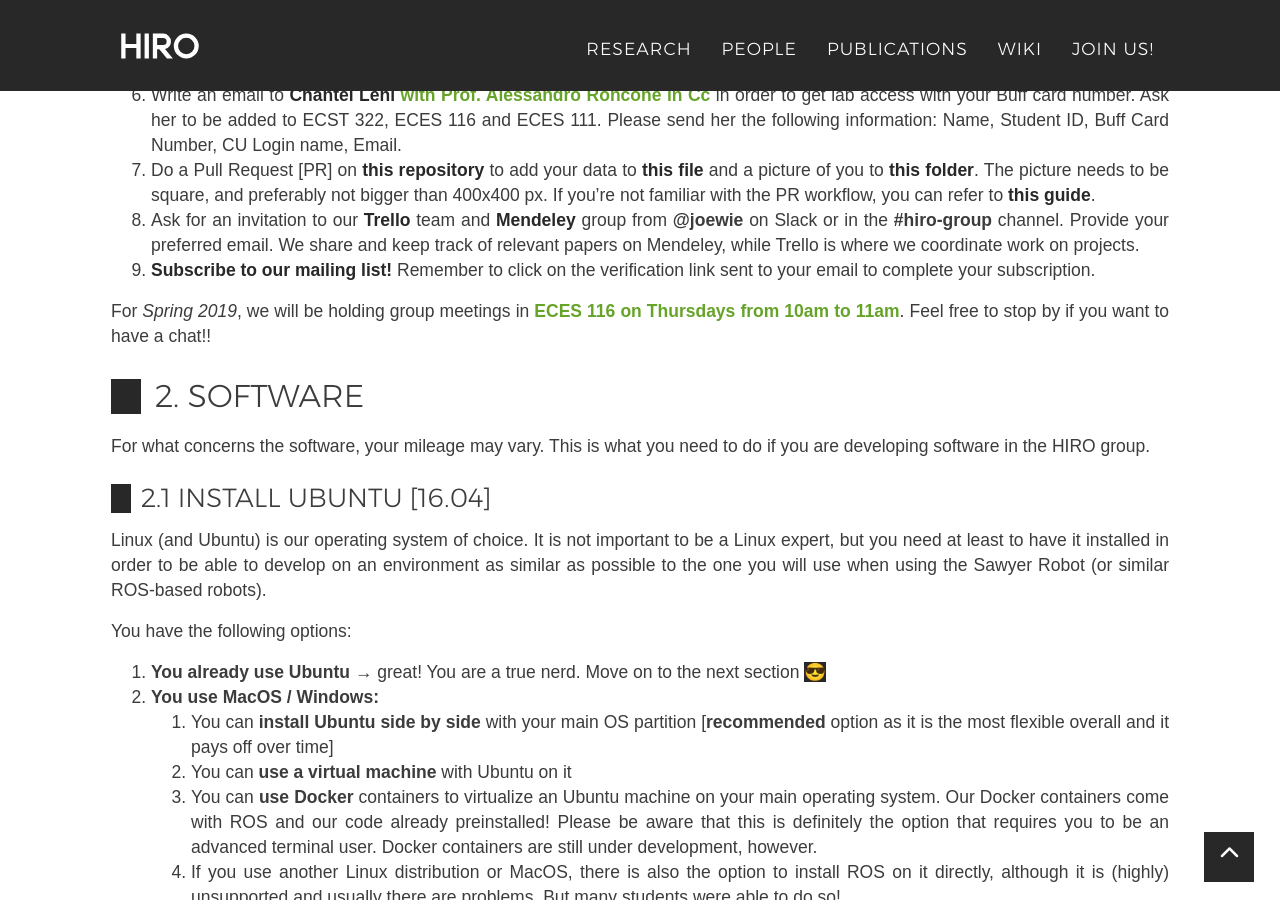
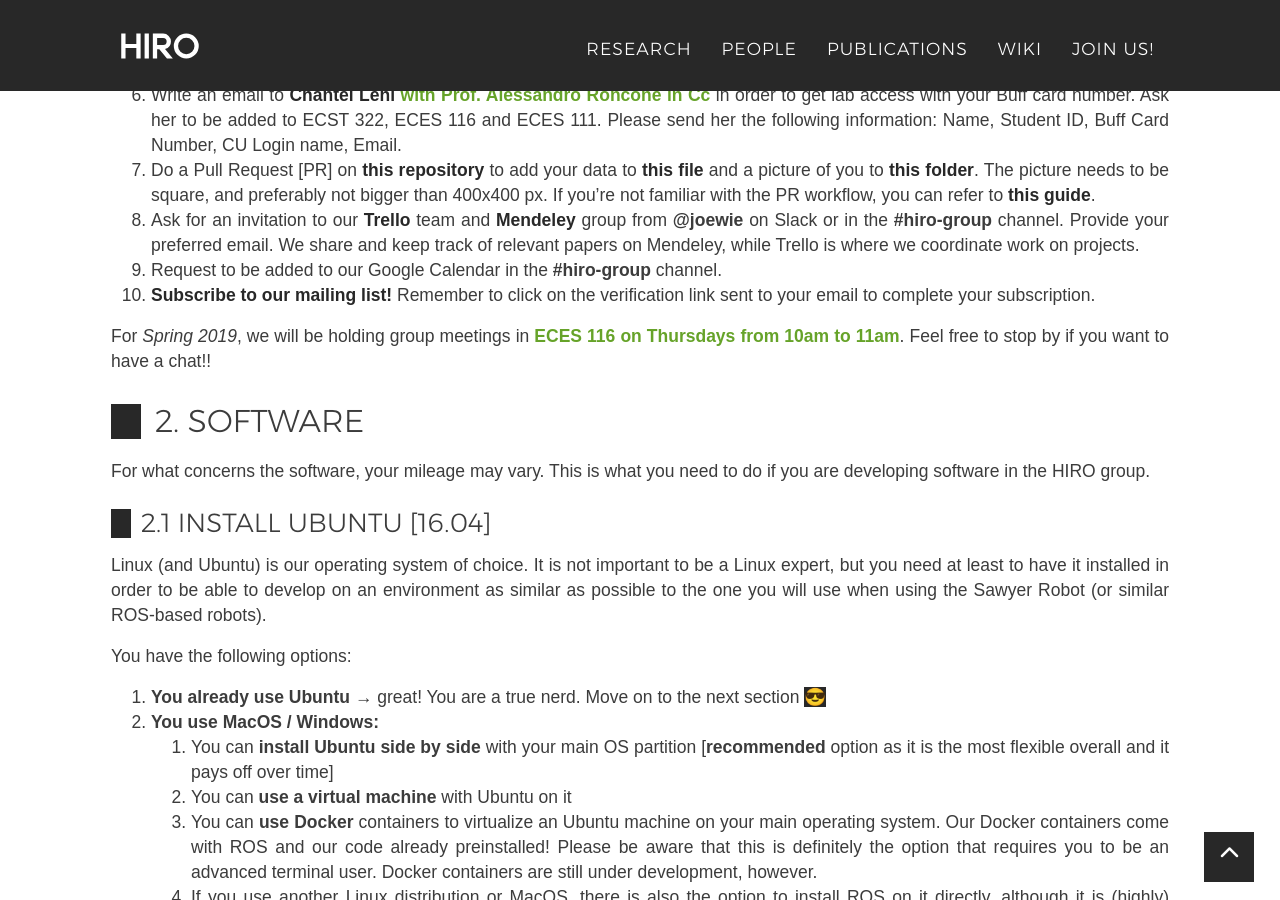
Before and after one commit to HIRO-group/HIRO-group.github.io, a Jekyll site: the page built from _posts/wiki/2019-03-07-new-HIRO-member.md, in a window 1280 px wide and 900 px high, scrolled down 887 px. Built offline with Jekyll 4.4.1, drawn with Linux system fonts in a browser that asks for light colours; nearby versions of some CDN libraries; emoji names are drawn with the system emoji font; some web fonts are replaced.

Commit message:
Add instructions for Google Calendar to new member page

```diff
--- a/_posts/wiki/2019-03-03-new-HIRO-member.md
+++ b/_posts/wiki/2019-03-07-new-HIRO-member.md
@@ -23,7 +23,8 @@ The following is a list of things to do if you are new to the {{ site.title }}.
  6. Write an email to [Chantel Lehl](mailto:chantel.lehl@colorado.edu) **with Prof. Alessandro Roncone in Cc**{:.color-banner} in order to get lab access with your Buff card number. Ask her to be added to ECST 322, ECES 116 and ECES 111. Please send her the following information: Name, Student ID, Buff Card Number, CU Login name, Email.
  7. Do a Pull Request [PR] on [this repository](https://github.com/HIRO-group/HIRO-group.github.io) to add your data to [this file](https://github.com/HIRO-group/HIRO-group.github.io/blob/master/_data/people.yml) and a picture of you to [this folder](https://github.com/HIRO-group/HIRO-group.github.io/tree/master/img/people). The picture needs to be square, and preferably not bigger than 400x400 px. If you're not familiar with the PR workflow, you can refer to [this guide](https://github.com/HIRO-group/HIRO-group.github.io/blob/master/CONTRIBUTING.md).
  8. Ask for an invitation to our [Trello](https://trello.com) team and [Mendeley](https://www.mendeley.com) group from **@joewie** on Slack or in the **#hiro-group** channel. Provide your preferred email. We share and keep track of relevant papers on Mendeley, while Trello is where we coordinate work on projects.
- 9. [Subscribe to our mailing list!](https://lists.colorado.edu/sympa/subscribe/hiro-group) Remember to click on the verification link sent to your email to complete your subscription.
+ 9. Request to be added to our Google Calendar in the **#hiro-group** channel.
+ 10. [Subscribe to our mailing list!](https://lists.colorado.edu/sympa/subscribe/hiro-group) Remember to click on the verification link sent to your email to complete your subscription.
 
 For _{{ site.meetings.semester }}_, we will be holding group meetings in **{{ site.meetings.location }}**{:.color-banner}. Feel free to stop by if you want to have a chat!!
 
```
